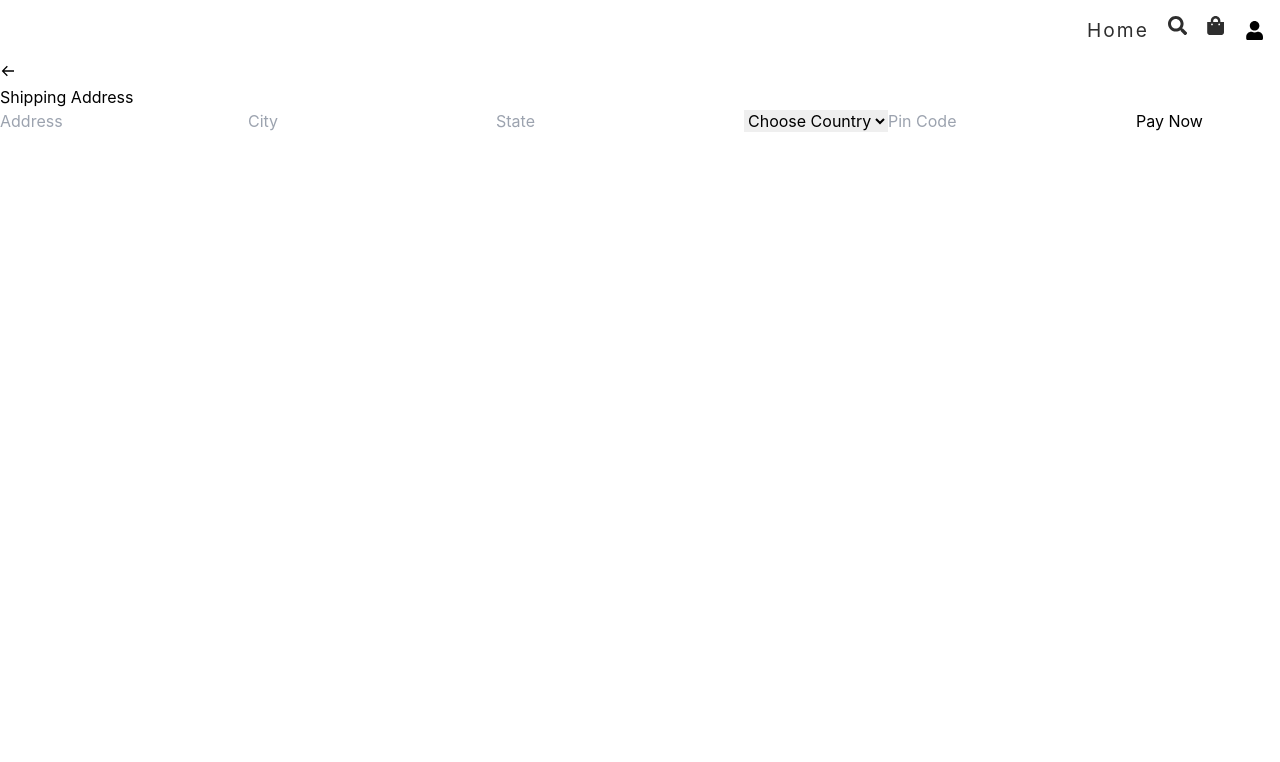
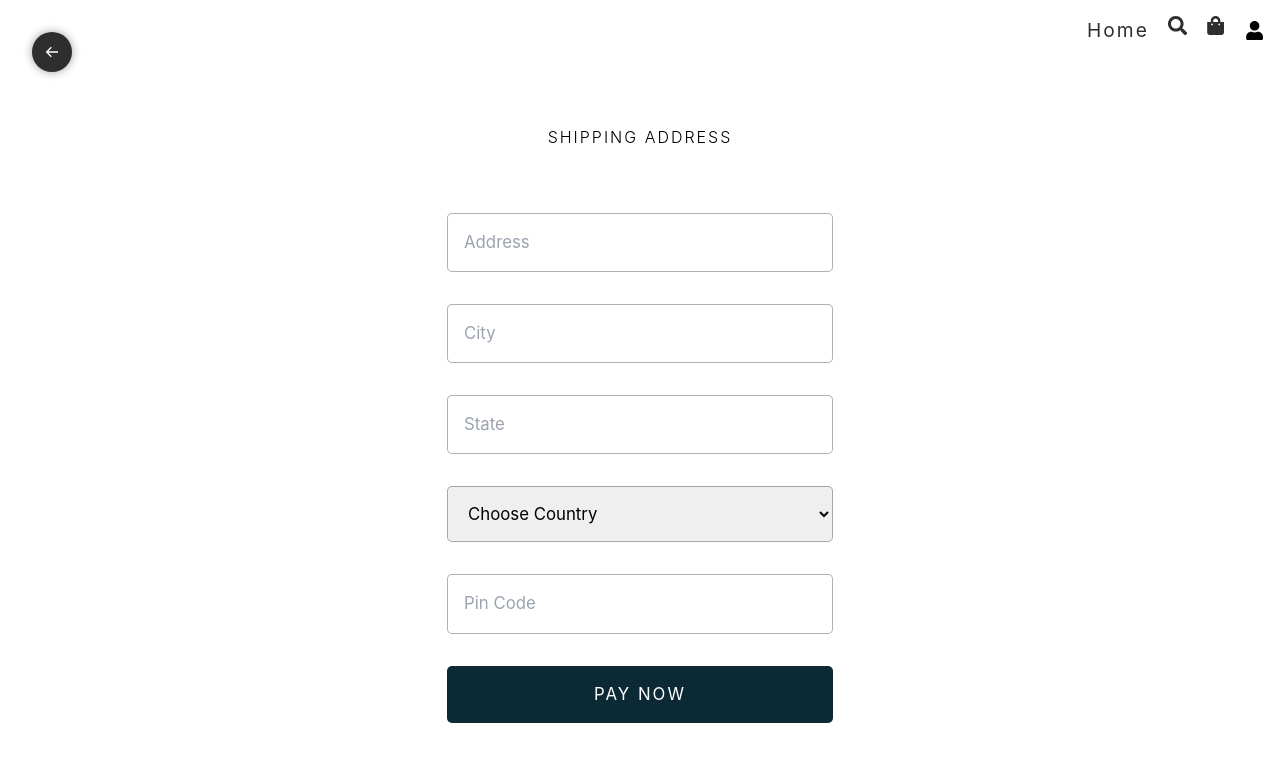
Before and after one commit to Shitanshu731/Frontend_Ecommerce, a React (Vite) app: page /shipping in a window 1280 px wide. Shown: the top 762 px of the page. Built offline with nearby package versions, Linux system fonts and the light colour scheme.

Commit message:
Added Login Page

```diff
--- a/src/App.tsx
+++ b/src/App.tsx
@@ -8,6 +8,7 @@ const Home = lazy(() => import("./pages/Home"))
 const Search = lazy(() => import("./pages/Search"))
 const Cart = lazy(() => import("./pages/Cart"))
 const Shipping = lazy(() => import("./pages/shipping"))
+const Login = lazy(() => import("./pages/login"))
 
 
 // AdminBoard Routes importng
@@ -42,6 +43,7 @@ const App = () => {
         <Route path = "/search" element ={<Search />} />
         <Route path = "/cart" element ={<Cart />} />
         <Route path = "/shipping" element ={<Shipping />} />
+        <Route path = "/login" element ={<Login />} />
 
 
         {/* Admin Routes */}
--- /dev/null
+++ b/src/pages/login.tsx
@@ -0,0 +1,44 @@
+import { useState } from "react";
+import { FcGoogle } from "react-icons/fc";
+
+const Login = () => {
+  const [gender, setGender] = useState("");
+  const [date, setDate] = useState("");
+
+  const loginHandler = async () => {};
+
+  return (
+    <div className="login">
+      <main>
+        <h1 className="heading">Login</h1>
+
+        <div>
+          <label>Gender</label>
+          <select value={gender} onChange={(e) => setGender(e.target.value)}>
+            <option value="">Select Gender</option>
+            <option value="male">Male</option>
+            <option value="female">Female</option>
+          </select>
+        </div>
+
+        <div>
+          <label>Date of birth</label>
+          <input
+            type="date"
+            value={date}
+            onChange={(e) => setDate(e.target.value)}
+          />
+        </div>
+
+        <div>
+          <p>Already Signed In Once</p>
+          <button onClick={loginHandler}>
+            <FcGoogle /> <span>Sign in with Google</span>
+          </button>
+        </div>
+      </main>
+    </div>
+  );
+};
+
+export default Login;
--- /dev/null
+++ b/src/styles/_shipping.scss
@@ -0,0 +1,60 @@
+.shipping {
+  @include flex;
+
+  .back-btn {
+    @include square(2.5rem);
+    background-color: $color2;
+    color: $color1;
+    @include flex;
+    position: fixed;
+    top: 2rem;
+    left: 2rem;
+    border-radius: 100%;
+    border: none;
+    outline: none;
+    cursor: pointer;
+    @include baseShadow;
+
+    svg {
+      transition: all 0.3s;
+    }
+
+    &:hover svg {
+      translate: -0.25rem;
+    }
+  }
+
+  > form {
+    max-width: 450px;
+    width: 100%;
+    @include flex(column, center, stretch, 2rem);
+    padding: 2rem;
+
+    > h1 {
+      @include heading(2px);
+      margin: 2rem;
+      text-align: center;
+    }
+    > input,
+    > select {
+      border: 1px solid rgba(31, 31, 31, 0.351);
+      padding: 1rem;
+      outline: none;
+      font-size: 1.05rem;
+      border-radius: 5px;
+    }
+
+    > button {
+      background-color: rgb(12, 42, 53);
+      color : white;
+      padding : 1rem;
+      border-radius: 5px;
+      font-size: 1.05rem;
+      text-transform: uppercase;
+      letter-spacing: 2px;
+      &:hover {
+        opacity: 0.8;
+      }
+    }
+  }
+}
--- a/src/styles/app.scss
+++ b/src/styles/app.scss
@@ -39,7 +39,7 @@ $color3: rgb(0, 104, 136);
 @import "admin-styles/mixin";
 @import "home";
 @import "cart";
-// @import "shipping";
+@import "shipping";
 // @import "login";
 // @import "search";
 @import "admin-styles/dashboard";
```
